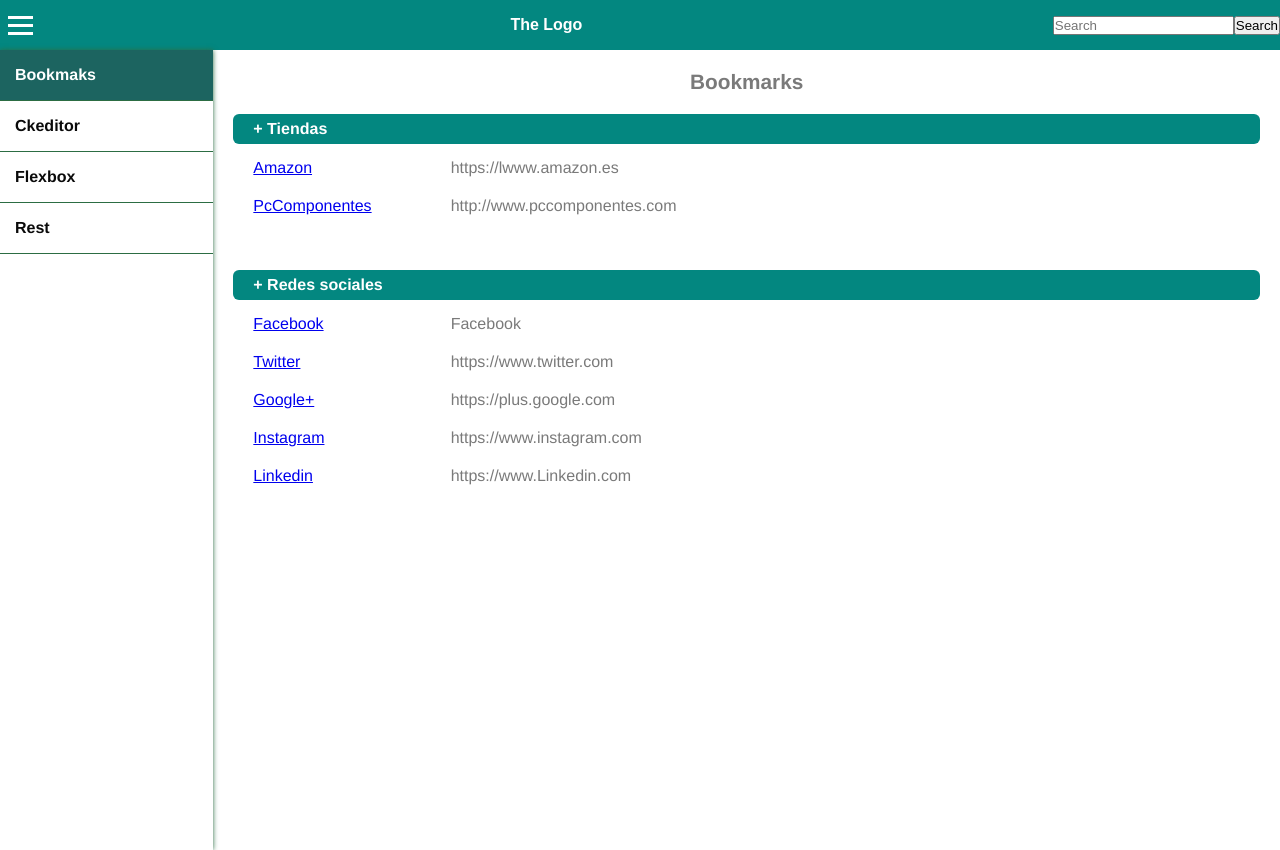
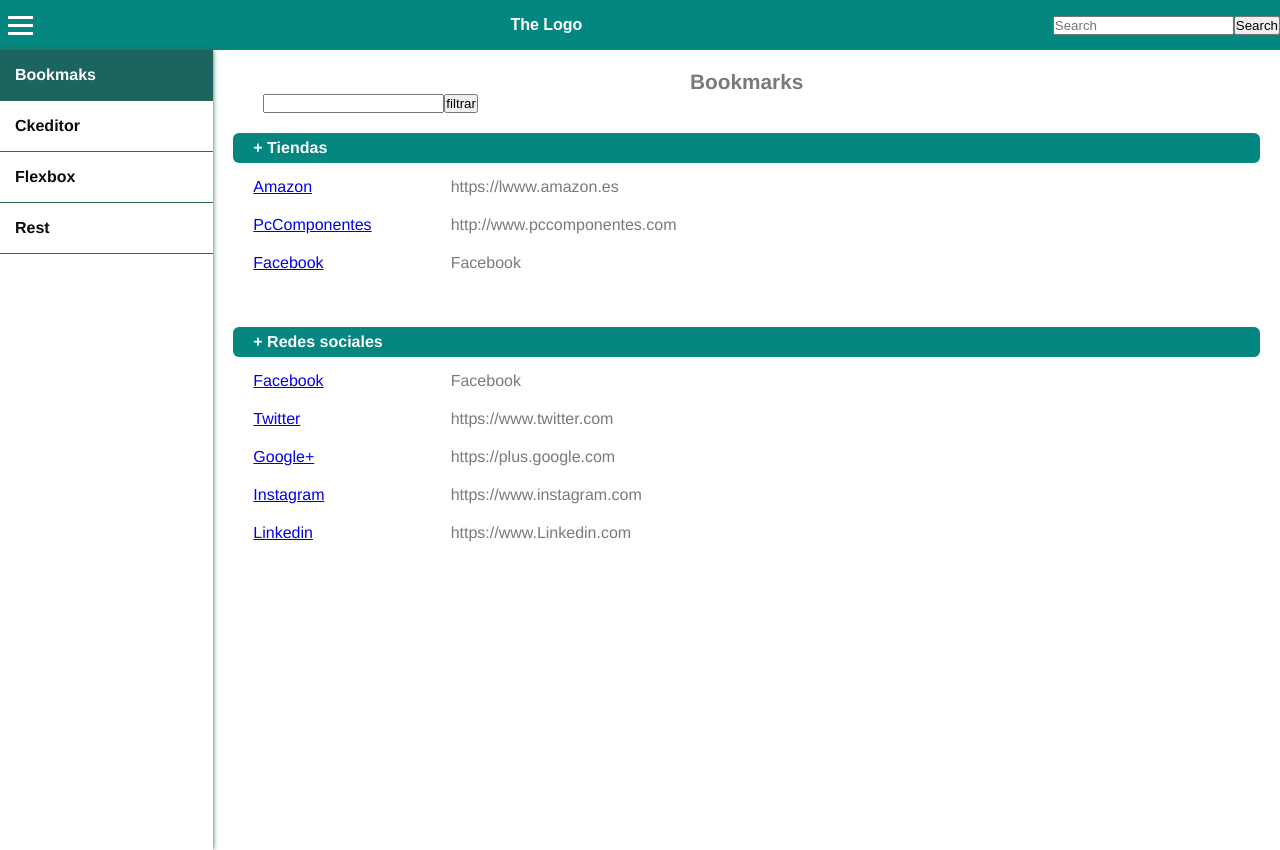
Before and after one commit to srioboo/nuxt-tools, a Vue app: page / in a window 1280 px wide. Built offline with nearby package versions, Linux system fonts and the light colour scheme.

Commit message:
mejoras para el filtrado de datos en la home

```diff
--- a/src/views/Home.vue
+++ b/src/views/Home.vue
@@ -1,14 +1,27 @@
 <template>
   <main>
     <HxComp msg="Bookmarks" />
+    <div class="filtro">
+      <input
+        type="text"
+        v-model="search"
+        value=""
+        v-on:keyup.enter="filterElements"
+        v-on:focus="clearSearch"
+      />
+      <button>filtrar</button>
+      <div v-for="filtro in filtrado" v-bind:key="(filtro, index)">
+        <button class="btn-filtro">{{ filtro }} x</button>
+      </div>
+    </div>
     <div v-for="grupos in bookmarks" :key="grupos.id" class="flex-content">
       <AcordeonComp :grp="grupos.nombre">
         <div class="grupo">
           <div v-for="bkm in grupos.direcciones" :key="bkm.name">
-            <div class="name">
+            <div class="name" v-if="esBuscado(bkm.name)">
               <a :href="bkm.url">{{ bkm.name }}</a>
             </div>
-            <div class="url">{{ bkm.url }}</div>
+            <div class="url" v-if="esBuscado(bkm.name)">{{ bkm.url }}</div>
           </div>
         </div>
       </AcordeonComp>
@@ -25,6 +38,8 @@ export default {
   name: 'Home',
   data() {
     return {
+      search: '',
+      filtrado: [],
       bookmarks: [
         {
           id: 0,
@@ -37,6 +52,10 @@ export default {
             {
               name: 'PcComponentes',
               url: 'http://www.pccomponentes.com',
+            },
+            {
+              name: 'Facebook',
+              url: 'Facebook',
             },
           ],
         },
@@ -69,6 +88,34 @@ export default {
       ],
     };
   },
+  methods: {
+    // TODO: completar el filtro
+    filterElements: function () {
+      this.bookmarks.forEach((group, index) => {
+        const direccion = group.direcciones.filter((dir) => {
+          //console.log(dir.name + ' and ' + this.filtro);
+          return dir.name.toLowerCase().indexOf(this.search.toLowerCase()) > -1;
+        });
+        console.log(direccion);
+        this.filtrado.push(direccion[0].name);
+        //group.direcciones = direccion;
+      });
+    },
+    clearSearch: function () {
+      console.log('clear');
+      this.filtrado = [];
+      this.search = '';
+    },
+    esBuscado: function (name) {
+      if (this.filtrado.length > 0 && this.filtrado.indexOf(name) > -1) {
+        return false;
+      } else if (this.filtrado.length === 0) {
+        return true;
+      } else {
+        return true;
+      }
+    },
+  },
   components: {
     HxComp,
     AcordeonComp,
@@ -76,4 +123,19 @@ export default {
 };
 </script>
 
-<style lang="scss" scoped></style>
+<style lang="scss" scoped>
+.filtro {
+  display: flex;
+  justify-items: flex-start;
+  margin-left: 50px;
+
+  .btn-filtro {
+    margin: 0 5px;
+    padding: 0 10px;
+    border: 0px;
+    border-radius: 5px;
+    background-color: gray;
+    color: white;
+  }
+}
+</style>
```
